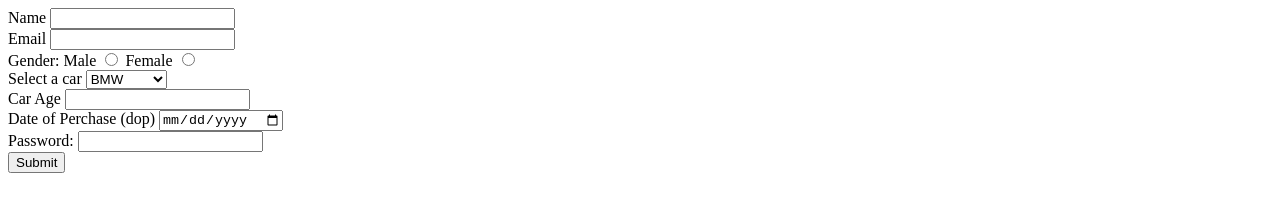
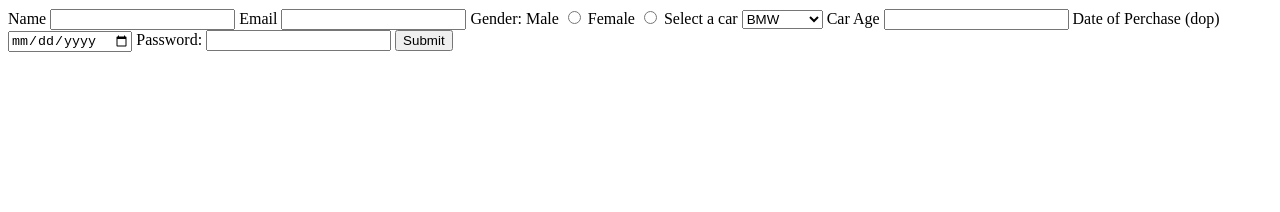
Before and after one commit to acciojob/car-insurance-form-sriramulagopi, a website: page main.html in a window 1280 px wide. Drawn offline with Linux system fonts and the light colour scheme.

Commit message:
created a submission

```diff
--- a/main.html
+++ b/main.html
@@ -9,27 +9,27 @@
 <body>
 	    <form method="post">
         <label for="name">Name</label>
-        <input type="text" id="name" required><br>
+        <input type="text" id="name" required>
         <label for="email">Email</label>
-        <input type="email" id="email" required><br>
+        <input type="email" id="email" required>
 		<label>Gender:</label>
         <label for="gender_m">Male</label>
         <input type="radio" name="gopi" id="gender_m" required>
 		<label for="gender_f">Female</label>
-        <input type="radio" id="gender_f" name="gopi" required><br>
+        <input type="radio" id="gender_f" name="gopi" required>
 	    <label for="cars">Select a car</label>
         <select name="car" id="cars">
             <option value="BMW">BMW</option>
             <option value="Audi">Audi</option>
             <option value="Mercedez">Mercedez</option>
-        </select><br>
+        </select>
         <label for="carage">Car Age</label>
-        <input type="number" id="carage" required><br>
+        <input type="number" id="carage" required>
         <label for="dop">Date of Perchase (dop)</label>
-        <input type="date" id="dop" required><br>
+        <input type="date" id="dop" required>
         <label for="password">Password:</label>
-        <input type="password" id="password" required><br>
-        <button type="submit">Submit</button>
+        <input type="password" id="password" required>
+<button type="submit">Submit</button>
     </form>
 	<!-- the entire body must be written by student -->
     <script type="text/javascript" src="./script.js">
```
